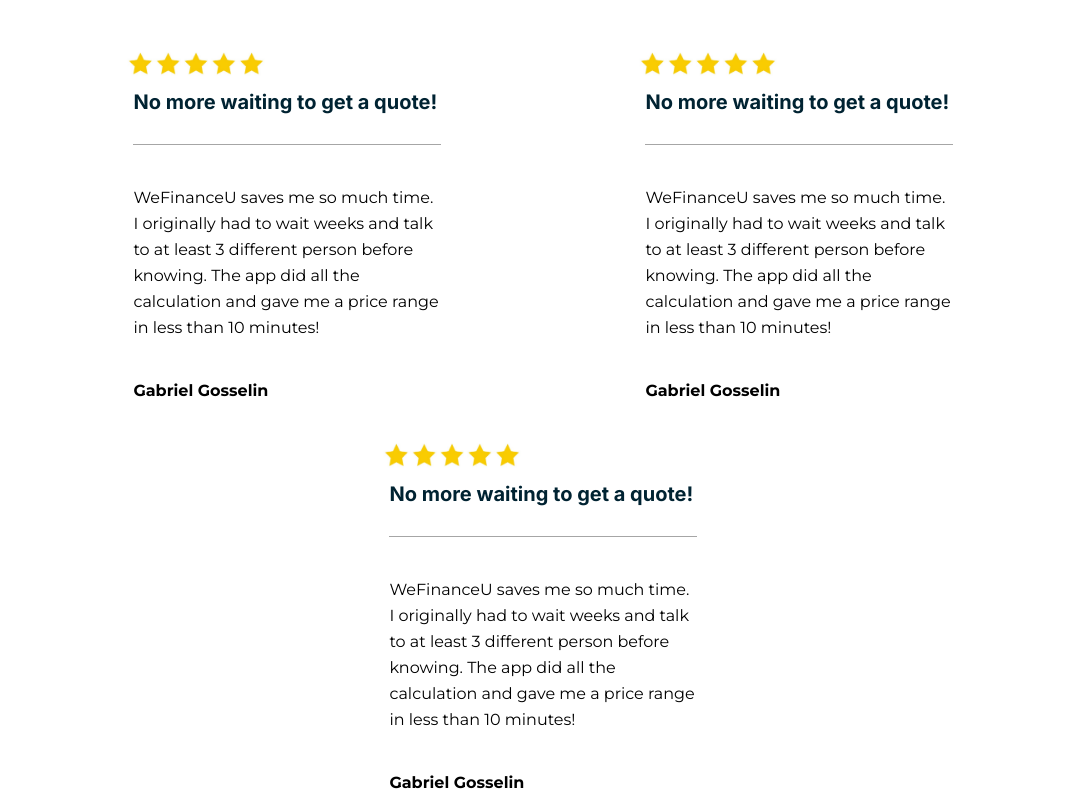
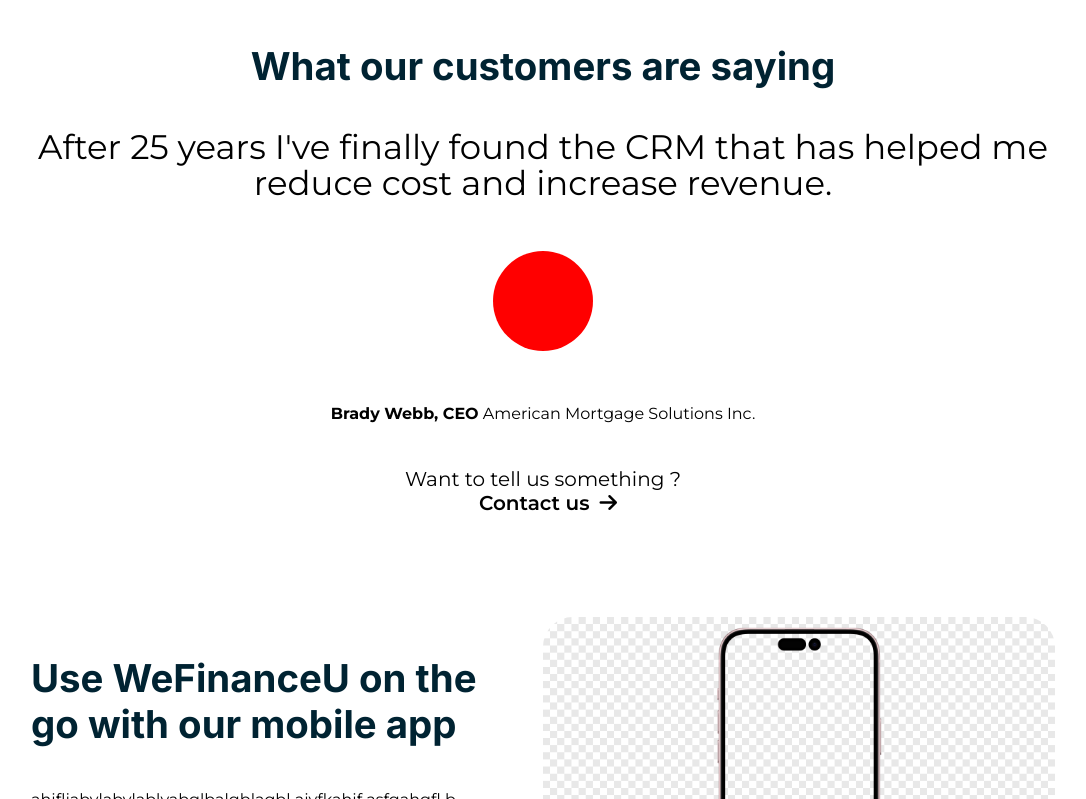
Before and after one commit to GabGo51/wefinanceu, a React (Create React App) app: page / in a window 1280 px wide. Shown: the part 4361-5160 px from the top of the page, without its empty margins (97-1183 px from the left). Built offline with nearby package versions, Linux system fonts and the light colour scheme.

Commit message:
review structure

```diff
--- a/src/components/Home/Review.js
+++ b/src/components/Home/Review.js
@@ -1,6 +1,6 @@
 import React from "react";
 import styled from "styled-components";
-import star from "./img/star.jpg";
+import quote from "./img/quote.png";
 import { motion } from "framer-motion";
 import { useNavigate } from "react-router-dom";
 const Review = () => {
@@ -9,49 +9,24 @@
     navigate(page);
     window.scrollTo({
       top: 0,
-
     });
   };
   return (
     <Container>
+      <img src={quote} />
       <h2>What our customers are saying</h2>
-      <div className="wrapper">
-        <div className="review">
-          <img alt="star" src={star} />
-          <h3>No more waiting to get a quote!</h3>
-          <div></div>
+      <p className="quote">
+        After 25 years I've finally found the CRM that has helped me reduce cost
+        and increase revenue.
+      </p>
+
+      <div className="pic"></div>
       <p>
-            WeFinanceU saves me so much time. I originally had to wait weeks and
-            talk to at least 3 different person before knowing. The app did all
-            the calculation and gave me a price range in less than 10 minutes!
+        <span>Brady Webb, CEO</span> American Mortgage Solutions Inc.
       </p>
-          <h4>Gabriel Gosselin</h4>
-        </div>
-        <div className="review">
-          <img alt="star" src={star} />
-          <h3>No more waiting to get a quote!</h3>
-          <div></div>
-          <p>
-            WeFinanceU saves me so much time. I originally had to wait weeks and
-            talk to at least 3 different person before knowing. The app did all
-            the calculation and gave me a price range in less than 10 minutes!
-          </p>
-          <h4>Gabriel Gosselin</h4>
-        </div>
-        <div className="review">
-          <img alt="star" src={star} />
-          <h3>No more waiting to get a quote!</h3>
-          <div></div>
-          <p>
-            WeFinanceU saves me so much time. I originally had to wait weeks and
-            talk to at least 3 different person before knowing. The app did all
-            the calculation and gave me a price range in less than 10 minutes!
-          </p>
-          <h4>Gabriel Gosselin</h4>
-        </div>
-      </div>
       <div className="button-wrapper">
         <h4>Want to tell us something ? </h4>
+        <div>
           <motion.button
             onClick={() => handleNavigate("/contact")}
             whileHover={{ paddingRight: 20 }}
@@ -61,6 +36,7 @@
           </motion.button>
           <i class="fa-solid fa-arrow-right"></i>
         </div>
+      </div>
     </Container>
   );
 };
@@ -69,45 +45,29 @@
   flex-direction: column;
   align-items: center;
   justify-content: center;
+  padding-top: 50px;
+  text-align: center;
 
-
-  h3 {
-    font-size: 20px;
-    margin: 10px 0;
+  .quote {
+    max-width: 1100px;
+    font-size: clamp(24px, 3vw, 34px);
+    line-height: 36px;
+    margin: 0 40px;
   }
 
-  p {
-    margin-bottom: 40px;
+  .pic {
+    width: 100px;
+    height: 100px;
+    background-color: red;
+    border-radius: 50px;
+    margin: 50px 0;
   }
 
-  img {
-    width: 150px;
-    transform: translateX(-8%);
+  span {
+    font-weight: bold;
   }
-
-  .wrapper {
-    flex-wrap: wrap;
-    align-items: start;
-    justify-content: space-around;
-    margin-bottom: 40px;
-  }
-
-  .review {
-    display: flex;
+  .button-wrapper {
     flex-direction: column;
-    align-items: start;
-    justify-content: center;
-    margin: 20px;
-    width: clamp(300px, 30%, 420px);
-
-    div {
-      height: 1px;
-      width: 100%;
-      background-color: grey;
-      margin: 20px 0;
-      margin-bottom: 40px;
-      opacity: 0.7;
-    }
   }
 `;
 
```
Also changed, not shown: src/components/Home/img/quote.png (added). Lines whose indentation alone changed are shown as unchanged.
